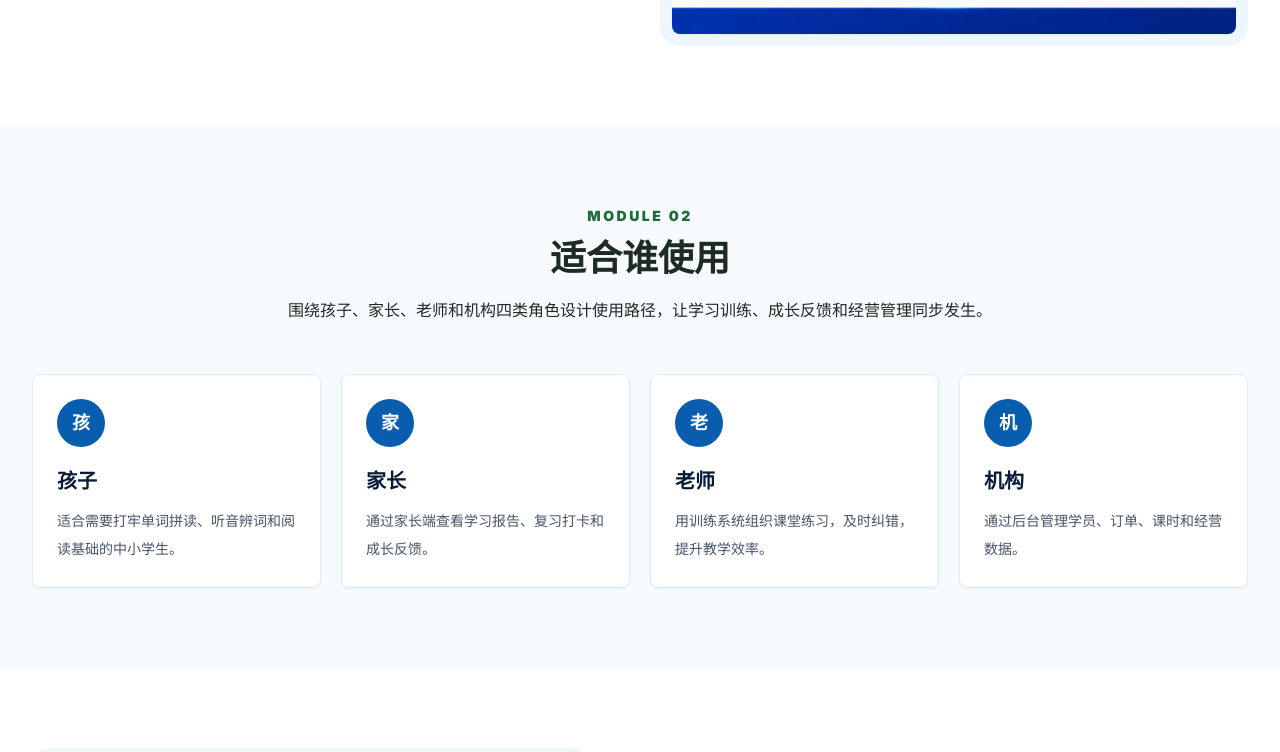
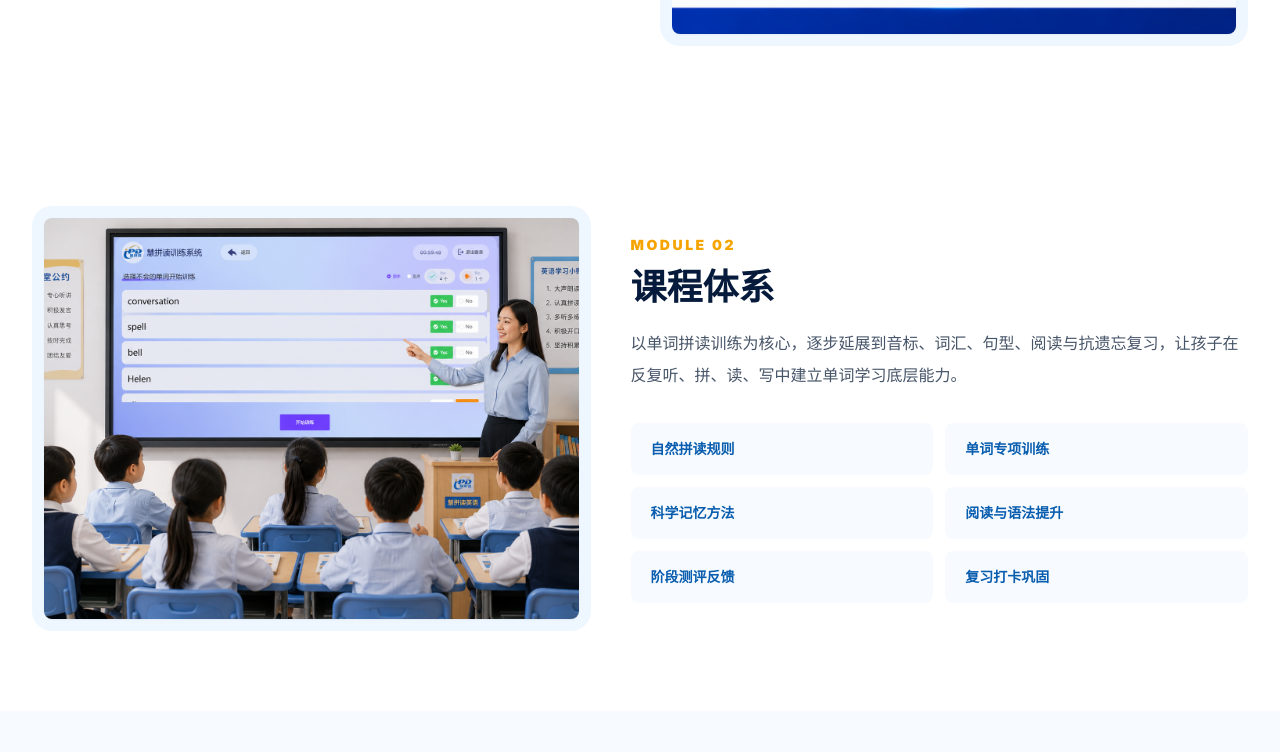
Before and after one commit to heguanhongniutitishen-lab/huipindu-website, a Next.js app: page / in a window 1280 px wide. Shown: the part 1620-2372 px from the top of the page. Built offline with nearby package versions, Linux system fonts and the light colour scheme; no server answers.

Commit message:
Remove audience section from homepage

```diff
--- a/components/HomePage.tsx
+++ b/components/HomePage.tsx
@@ -7,7 +7,6 @@ import { SectionHeading } from "./SectionHeading";
 
 const moduleNav = [
   { label: "慧拼读是什么", href: "#what" },
-  { label: "适合谁使用", href: "#audience" },
   { label: "课程体系", href: "#curriculum" },
   { label: "核心优势", href: "#advantages" },
   { label: "适合机构", href: "#institutions" },
@@ -15,7 +14,7 @@ const moduleNav = [
 ];
 
 export function HomePage() {
-  const { hero, what, audience, curriculum, advantages, institutions, contact } = homeCopy;
+  const { hero, what, curriculum, advantages, institutions, contact } = homeCopy;
 
   return (
     <main className="home-motion min-h-screen overflow-hidden bg-[#f7fbff]">
@@ -96,27 +95,6 @@ export function HomePage() {
         </div>
       </section>
 
-      <section id="audience" className="bg-[#f7fbff] py-16 lg:py-20">
-        <div className="mx-auto max-w-7xl px-5 lg:px-8">
-          <SectionHeading
-            eyebrow="Module 02"
-            title={audience.title}
-            description="围绕孩子、家长、老师和机构四类角色设计使用路径，让学习训练、成长反馈和经营管理同步发生。"
-          />
-          <div className="mt-12 grid gap-5 md:grid-cols-2 lg:grid-cols-4">
-            {audience.items.map((item) => (
-              <article key={item.title} className="rounded-lg border border-[#dcecff] bg-white p-6 shadow-sm">
-                <div className="mb-5 grid h-12 w-12 place-items-center rounded-full bg-[#095daf] text-lg font-black text-white">
-                  {item.title.slice(0, 1)}
-                </div>
-                <h3 className="text-xl font-black tracking-normal text-[#061b3b]">{item.title}</h3>
-                <p className="mt-3 text-sm leading-7 text-[#475569]">{item.desc}</p>
-              </article>
-            ))}
-          </div>
-        </div>
-      </section>
-
       <section id="curriculum" className="bg-white py-16 lg:py-20">
         <div className="mx-auto grid max-w-7xl items-center gap-10 px-5 lg:grid-cols-[0.95fr_1.05fr] lg:px-8">
           <div className="order-2 rounded-[1.25rem] bg-[#eef7ff] p-3 lg:order-1">
@@ -129,7 +107,7 @@ export function HomePage() {
             />
           </div>
           <div className="order-1 lg:order-2">
-            <p className="text-sm font-black uppercase tracking-[0.18em] text-[#f5a400]">Module 03</p>
+            <p className="text-sm font-black uppercase tracking-[0.18em] text-[#f5a400]">Module 02</p>
             <h2 className="mt-3 text-3xl font-black tracking-normal text-[#061b3b] sm:text-4xl">{curriculum.title}</h2>
             <p className="mt-5 text-base leading-8 text-[#475569]">{curriculum.description}</p>
             <div className="mt-8 grid gap-3 sm:grid-cols-2">
```
